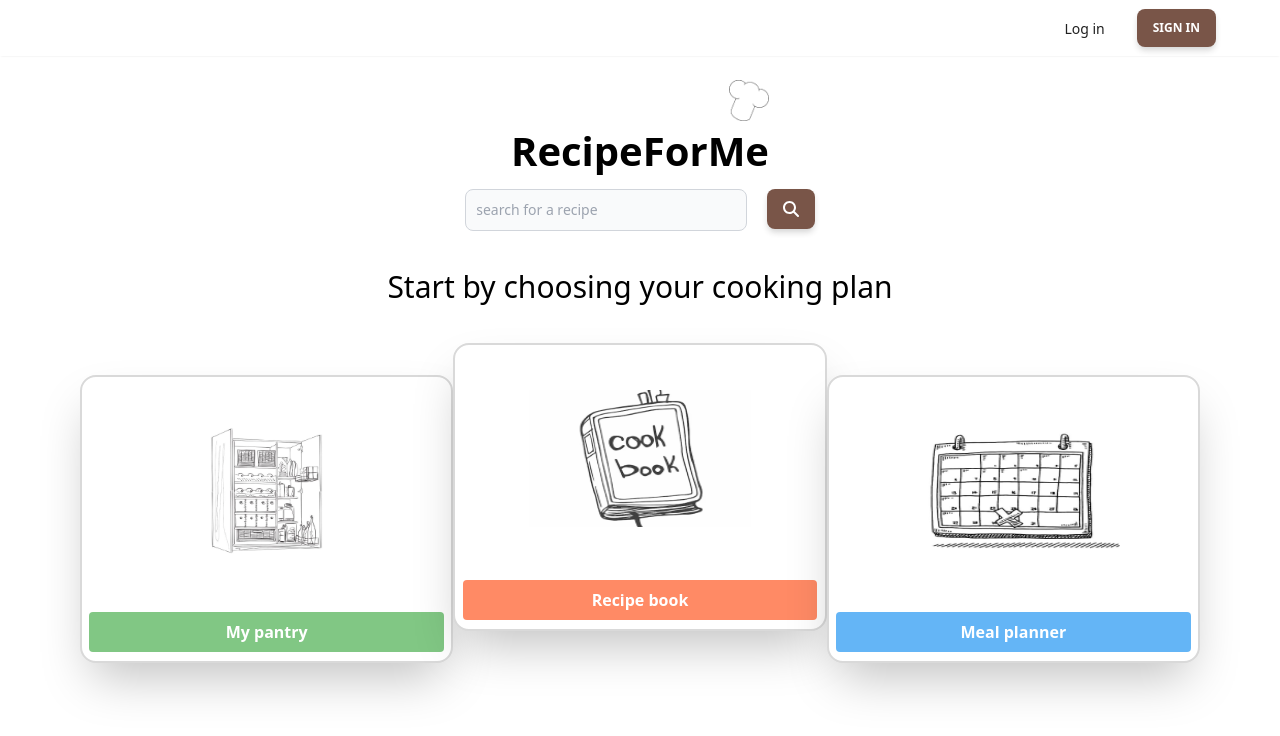
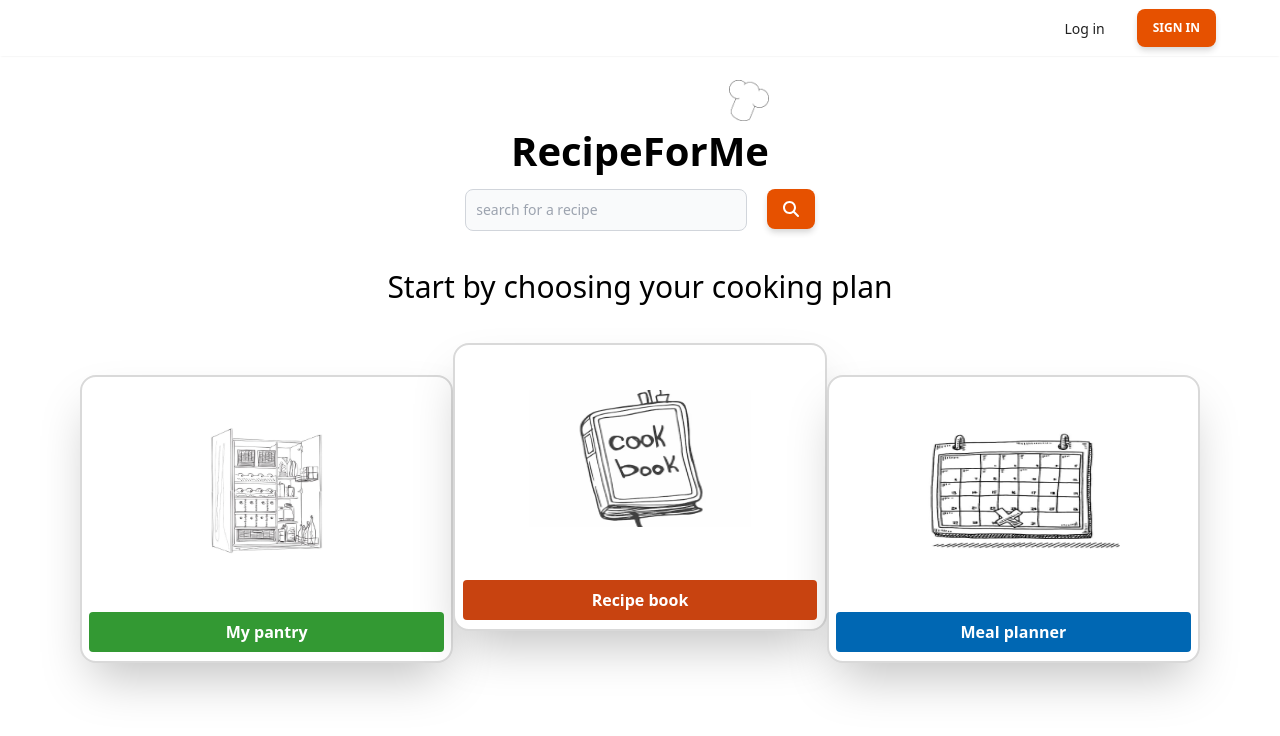
Before and after one commit to marko1950/-RecipeForMe, a React (Vite) app in the folder client/Front-end/: page /home in a window 1280 px wide. Shown: the top 736 px of the page. Built offline with nearby package versions, Linux system fonts and the light colour scheme.

Commit message:
Visual improvements for Homepage

```diff
--- a/client/Front-end/src/components/Homepage/OptionCard.tsx
+++ b/client/Front-end/src/components/Homepage/OptionCard.tsx
@@ -5,25 +5,40 @@ const OptionCard = ({
   name,
   image,
   buttonColor,
+  hoverColor,
   extraClasses,
   pathToNavigate,
+  cardTextContext,
 }) => {
-  const navigate = useNavigate(); // Corrected: useNavigate should be inside the component
+  const navigate = useNavigate();
 
   const handleRedirect = (path) => {
-    navigate(path); // Use navigate with the provided path
+    navigate(path);
   };
+  console.log(cardTextContext);
   return (
     <div
-      className={`w-96 h-72 bg-white rounded-2xl overflow-hidden shadow-2xl border-2 border-[#d9d9d9] ${extraClasses}`}
+      className={`group relative w-96 h-72 bg-white rounded-2xl overflow-hidden shadow-2xl border-2 border-[#d9d9d9] ${extraClasses}`}
     >
       {/* Image Section */}
-      <div className="w-100% h-4/5  flex justify-center items-center">
-        <img src={image} alt="Card Image" className="w-[60%] h-[60%] " />
+      <div className="w-full h-4/5 flex justify-center items-center">
+        <img
+          src={image}
+          alt="Card Image"
+          className="w-[60%] h-[60%] group-hover:opacity-10"
+        />
       </div>
+      <p className="absolute inset-0 rounded-2xl transition-all duration-300 opacity-0 group-hover:opacity-100 p-5 text-lg font-medium text-[#414141]">
+        {cardTextContext}
+      </p>
+      {/* Hover Overlay */}
+      <div
+        className="absolute inset-0 rounded-2xl transition-all duration-300 opacity-0 group-hover:opacity-20"
+        style={{ backgroundColor: hoverColor }}
+      />
 
       {/* Button Section */}
-      <div className="h-1/5 flex items-center justify-center">
+      <div className="absolute bottom-0 left-0 right-0 h-1/5 flex items-center justify-center z-10">
         <button
           style={{ backgroundColor: buttonColor }}
           onClick={() => handleRedirect(pathToNavigate)}
--- a/client/Front-end/src/components/core/navbar/Navbar.tsx
+++ b/client/Front-end/src/components/core/navbar/Navbar.tsx
@@ -10,7 +10,7 @@ const Navbar = () => {
             </p>
           </button>
         </div>
-        <div className="px-4 py-2.5 bg-[#795548] rounded-lg  shadow-[0px_4px_6px_-1px_rgba(33,33,33,0.20)] justify-center items-center gap-2 flex overflow-hidden">
+        <div className="px-4 py-2.5 bg-[#E65100] rounded-lg  shadow-[0px_4px_6px_-1px_rgba(33,33,33,0.20)] justify-center items-center gap-2 flex overflow-hidden">
           <button>
             <p className="text-white text-xs font-bold font-sans uppercase leading-[18px]">
               Sign in
--- a/client/Front-end/src/pages/HomePage.tsx
+++ b/client/Front-end/src/pages/HomePage.tsx
@@ -6,6 +6,7 @@ import Recipe_book_image from "../assets/recipe_book.png";
 import Meal_planner_image from "../assets/meal_planner.png";
 import { FontAwesomeIcon } from "@fortawesome/react-fontawesome";
 import { faSearch } from "@fortawesome/free-solid-svg-icons";
+import { cardTextContent } from "../strings/strings.json";
 
 const HomePage = () => {
   return (
@@ -31,7 +32,7 @@ const HomePage = () => {
           placeholder="search for a recipe"
           required
         />
-        <div className="h-10 px-4 py-5 bg-[#795548] rounded-lg  shadow-[0px_4px_6px_-1px_rgba(33,33,33,0.20)] justify-center items-center  inline-flex">
+        <div className="h-10 px-4 py-5 bg-[#E65100] rounded-lg  shadow-[0px_4px_6px_-1px_rgba(33,33,33,0.20)] justify-center items-center  inline-flex">
           <button className="w-4 h-6 overflow-hidden">
             <FontAwesomeIcon icon={faSearch} style={{ color: "white" }} />
           </button>
@@ -45,22 +46,28 @@ const HomePage = () => {
       <section className="flex mt-20 mx-20 justify-around">
         <OptionCard
           name="My pantry"
-          buttonColor="#81C784"
+          buttonColor="#339933"
+          hoverColor="#81C784"
           image={Pantry_image}
           pathToNavigate="/pantry"
+          cardTextContext={cardTextContent.Pantry}
         />
         <OptionCard
           name="Recipe book"
-          buttonColor="#FF8A65"
+          buttonColor="#c84310"
           extraClasses="-mt-8"
+          hoverColor="#FF8A65"
           image={Recipe_book_image}
           pathToNavigate="/recipes"
+          cardTextContext={cardTextContent.RecipeBook}
         />
         <OptionCard
           name="Meal planner"
-          buttonColor="#64B5F6"
+          buttonColor="#0067b3"
+          hoverColor="#64B5F6"
           image={Meal_planner_image}
           pathToNavigate="/meal-scheduler"
+          cardTextContext={cardTextContent.MealPlanner}
         />
       </section>
 
--- /dev/null
+++ b/client/Front-end/src/strings/strings.json
@@ -0,0 +1,7 @@
+{
+  "cardTextContent": {
+    "Pantry": "Keep track of all the ingredients you have at home, including their quantities and expiry dates. When you use an ingredient in a recipe, it’s automatically updated, so you always know what’s left.",
+    "MealPlanner": "Plan your meals for the week with ease — breakfast, lunch, and dinner all in one place. Pick recipes, organize your days, and never stress about what to cook next.",
+    "RecipeBook": "Browse a variety of recipes to suit your taste, mood, and dietary needs. Use filters to find the perfect dish, whether you're cooking with what you have or discovering something new."
+  }
+}
```
